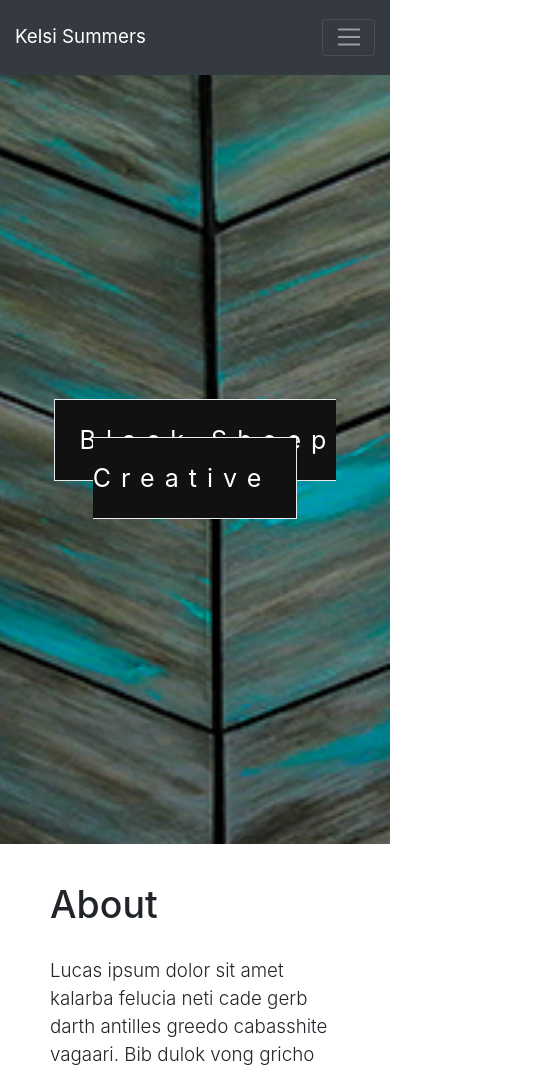
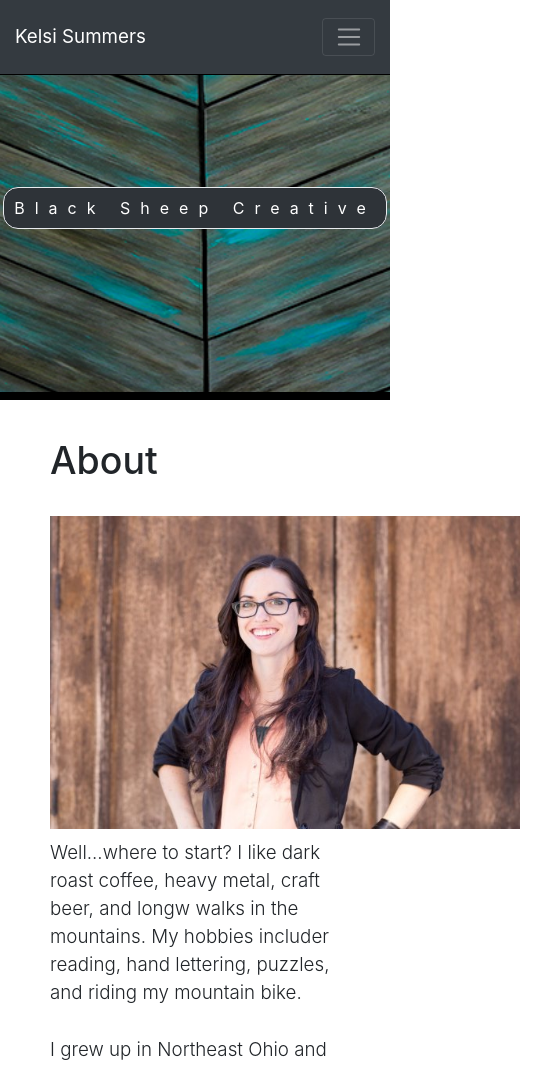
Before and after one commit to kelsisummers/Bootstrap-Portfolio, a plain HTML site: page index.html in a window 390 px wide. Shown: the top 1067 px of the page, 550 px wide, since content can reach past the window. Drawn offline with nearby package versions, Linux system fonts and the light colour scheme.

Commit message:
adding styling

```diff
--- a/assets/css/style.css
+++ b/assets/css/style.css
@@ -5,7 +5,7 @@ body, html {
     color: #777;
   }
 
-  .bgimg-1, .bgimg-2 {
+  .bgimg-1, .bgimg-2, .bgimg-3 {
     position: relative;
     /* opacity: 0.8; */
     background-attachment: fixed;
@@ -17,11 +17,21 @@ body, html {
   .bgimg-1 {
     background-image: url("../images/header-image-8.jpg");
     min-height: 100%;
+    border-bottom: 8px solid #000;
   }
 
   .bgimg-2 {
     background-image: url("../images/header-image-8.jpg");
     min-height: 500px;
+    border-bottom: 8px solid #000;
+    border-top: 8px solid #000;
+  }
+
+  .bgimg-3 {
+    background-image: url("../images/header-image-8.jpg");
+    min-height: 500px;
+    border-top: 8px solid #000;
+    border-bottom: 1px solid #000;
   }
 
   .caption {
@@ -34,11 +44,12 @@ body, html {
   }
 
   .caption span.border {
-    background-color: #111;
+    background-color: #2e3338;
     color: #fff;
-    padding: 25px;
-    font-size: 25px;
+    padding: 2vw;
+    font-size: 30px;
     letter-spacing: 10px;
+    border-radius: 15px;
   }
 
   .anchor{
@@ -47,3 +58,40 @@ body, html {
     margin-top:-75px;
     visibility:hidden;
  }
+
+ #about-image {
+  width: 500px;
+  float: left;
+  padding-right: 30px;
+  padding-bottom: 10px;
+  margin-top: 25px;
+ }
+
+ @media screen and (max-width: 500px) {
+   .caption span.border {
+     padding: 10px;
+     font-size: 20px;
+   }
+
+   .bgimg-1 {
+     min-height: 500px;
+   }
+
+   .bgimg-2, .bgimg-3 {
+     min-height: 400px;
+   }
+  }
+
+  @media screen and (max-width: 400px) {
+    .caption span.border {
+      font-size: 16px;
+    }
+
+    .bgimg-1 {
+      min-height: 400px;
+    }
+
+    .bgimg-2, .bgimg-3 {
+      min-height: 300px;
+    }
+  }
--- a/index.html
+++ b/index.html
@@ -12,7 +12,7 @@
 
 <!-- Navbar -->
   <div class="site-wrapper-inner">
-    <nav class="navbar navbar-expand-md navbar-dark bg-dark fixed-top" style="height:75px;">
+    <nav class="navbar navbar-expand-md navbar-dark bg-dark fixed-top" style="height:75px; border-bottom: 1px solid #000;">
       <a class="navbar-brand" href="#">Kelsi Summers</a>
       <button class="navbar-toggler" type="button" data-toggle="collapse" data-target="#navbarsExampleDefault" aria-controls="navbarsExampleDefault" aria-expanded="false" aria-label="Toggle navigation"><span class="navbar-toggler-icon"></span></button>
       <div class="collapse navbar-collapse" id="navbarsExampleDefault">
@@ -34,11 +34,16 @@
   <span class="anchor" id="about"></span>
   <div class="container" style="padding: 50px;">
     <h1 id="about">About</h1>
+    <img id="about-image" src="assets/images/portfolio-image.jpg" alt="Kelsi Summers">
     <br>
-    <p class="lead">Lucas ipsum dolor sit amet kalarba felucia neti cade gerb darth antilles greedo cabasshite vagaari. Bib dulok vong gricho hutt mara joh. Veknoid mandalore wuher gizka vurk lorth dashade. Cato gotal gamorrean nosaurian ranat qu. Huk chewbacca corellia x1 ruwee theelin biggs. Mustafarian zhell gand kohl maarek. Corran gorax ben biggs thakwaash utapau sneevel. Borsk palpatine nomi c'baoth. Depa dantari vao artaru anx sarn besalisk. Windu kessel massans jerec metalorn. Naberrie ki-adi-mundi zuckuss meridian bith darklighter.
+    <p class="lead">Well...where to start? I like dark roast coffee, heavy metal, craft beer, and longw walks in the mountains. My hobbies includer reading, hand lettering, puzzles, and riding my mountain bike.
     <br>
     <br>
-    Keshiri gev gado rahm cornelius ponda jabba fett porkins. Axmis iv nunb terrik epicanthix sidious hypori organa thrackan. Echani grizmallt momaw falleen watto hutta ahsoka echani. Galen nautolan ismaren zann vader sifo-dyas aayla. Koon aayla tusken raider lytton noghri muzzer vaathkree darth rahn. Epicanthix cordé darklighter moff nilgaard. Kota dantooine saffa raioballo voxyn vebb. Ubb tenel ahsoka senex zam hutt leia. Calamari wroonian rishii skakoan geonosian breha mace mon mandalorians. Tiin gamorr askajian fisto darpa antilles luke..</p>
+    I grew up in Northeast Ohio and went to college at Ohio University. I graduated with a Bachelor of Science in Journalism and minored in English creative writing. While in college, I worked in magazine and book publishing.
+    <br>
+    <br>
+    Upon graduation, I decided to pursue a career in marketing. For the past four years, I have had some great experiences in digital and event marketing—but it wasn't my calling. I am hoping to combine what I know of marketing and design, and the skills learned in this bootcamp, to build creative and engaging websites.
+    </p>
     </div>
 
 <!-- Parallax Image 2 -->
@@ -137,7 +142,7 @@
   </div>
 
 <!-- Parallax Image 4 -->
-<div class="bgimg-2"></div>
+<div class="bgimg-3"></div>
 
 <!-- Sticky Footer -->
 <div class="container-fluid" style= "text-align: center; background-color: #2e3338; height: 75px; line-height: 75px;">
```
Also changed, not shown: assets/images/portfolio-image.jpg (added), 2 other files.
